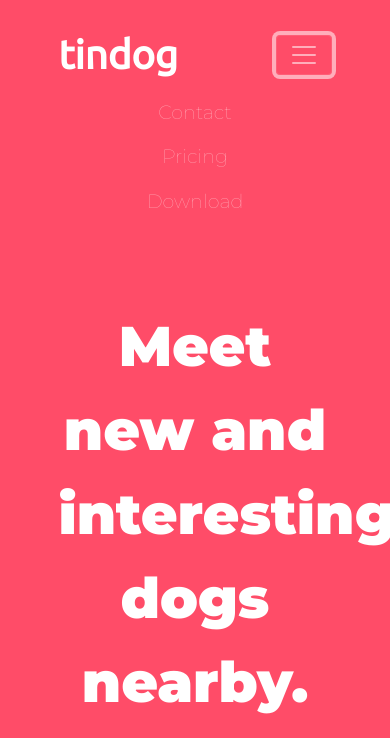
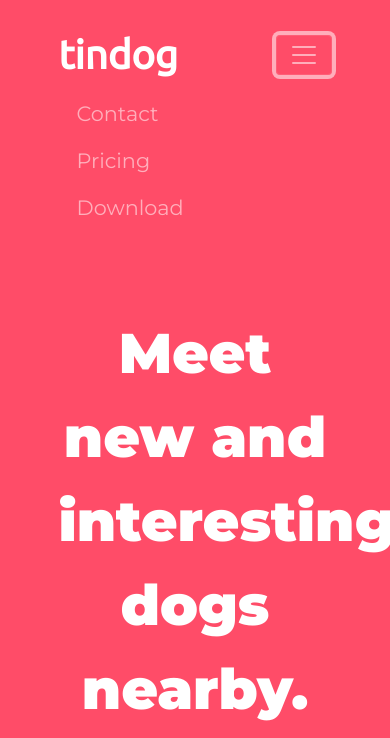
Before and after one commit to AryelleSiqueira/tindog, a plain HTML site: page index.html in a window 390 px wide. Both pictures are taken after a click on the button "Toggle navigation". Shown: the top 738 px of the page. Drawn offline with nearby package versions, Linux system fonts and the light colour scheme.

Commit message:
navbar fix on mobile

```diff
--- a/css/styles.css
+++ b/css/styles.css
@@ -187,7 +187,13 @@ p {
     }
 }
 
-@media (max-width: 991px) {     /* coluna da grid é jogada para baixo */
+@media (max-width: 991px) {     /* coluna da grid é jogada para baixo e nav "collapsa" */
+    .nav-link {
+        font-size: 1.3rem;
+        font-weight: 400;
+        text-align: left;
+    }
+
     .title-img {
         width: 50%;
         position: static;
```
